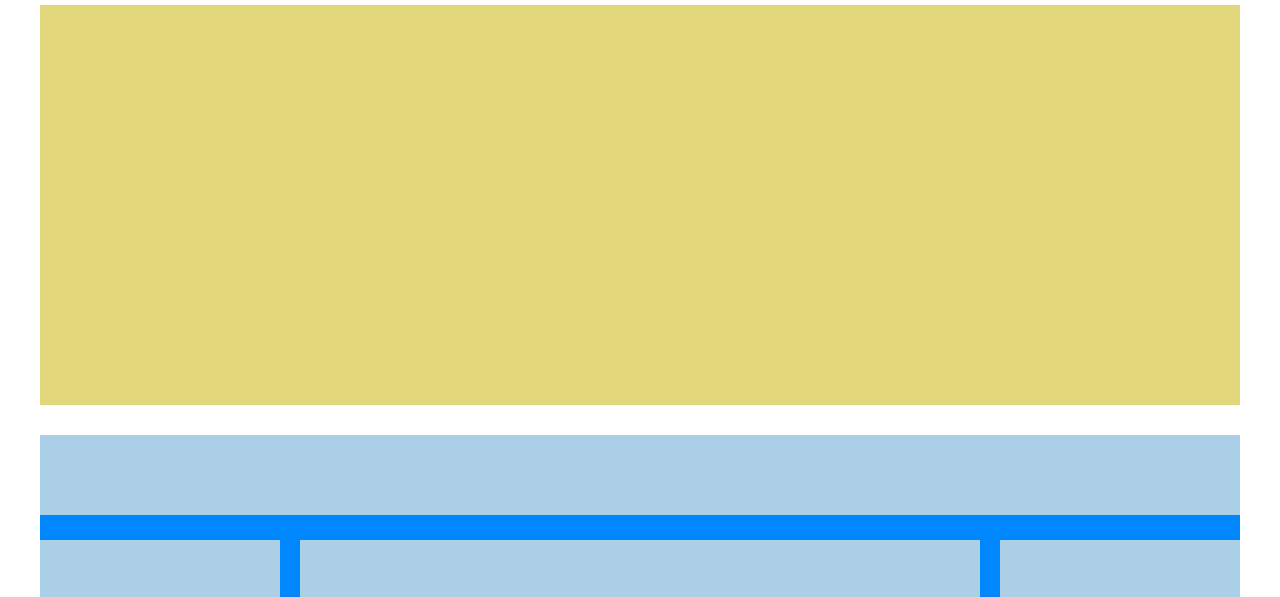
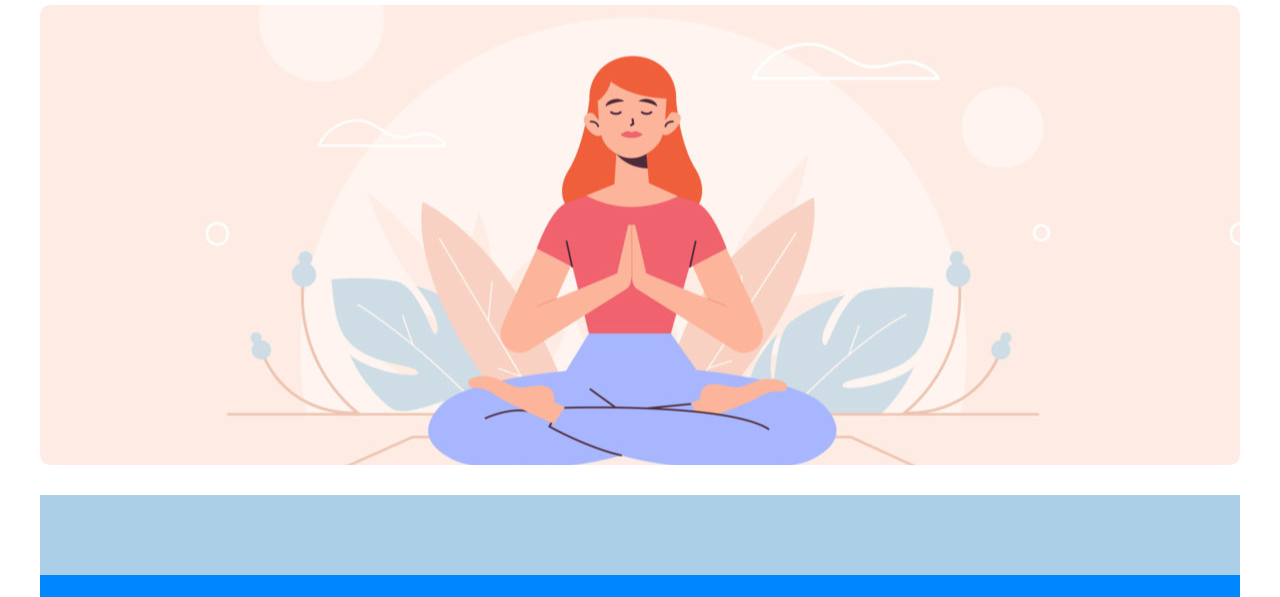
Before and after one commit to Evanflow89/htmlcss-wp, a plain HTML site: page index.html in a window 1280 px wide. Shown: the part 165-762 px from the top of the page. Drawn offline with Linux system fonts and the light colour scheme.

Commit message:
Added hero background img

```diff
--- a/Css/style.css
+++ b/Css/style.css
@@ -47,10 +47,12 @@ nav ul li a:hover {
     margin-bottom: 30px;
 }
 
-.imageCont {
-min-height: 400px;
-width: 100%;
-background-color: rgb(225, 214, 122);
+.hero {
+border-radius: 10px;
+min-height: 460px;
+width: 100%x;
+background-image: url(../img/banner.jpg);
+background-position: center center;
 margin-bottom: 30px;
 }
 
--- a/index.html
+++ b/index.html
@@ -30,10 +30,10 @@
                 </ul>
             </nav>
             <!-- ###################### /SECTION HEADER ###################### -->
-            <!-- ######################## SECTION IMAGE ###################### -->
+            <!-- ######################## SECTION HERO ###################### -->
         </div>
-        <div class="imageCont">
-            <!-- ####################### /SECTION IMAGE ###################### -->
+        <div class="hero">
+            <!-- ####################### /SECTION HERO ###################### -->
         </div>
         <!-- ######################## SECTION LAYOUT ###################### -->
         <div class="layout clearfix">
```
